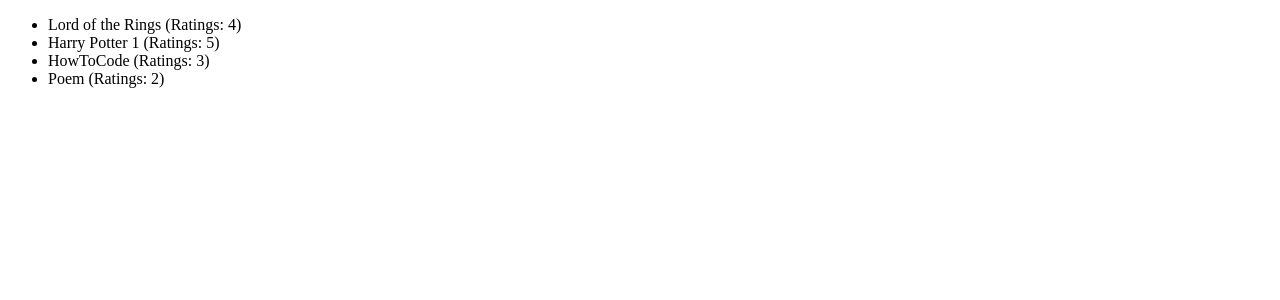
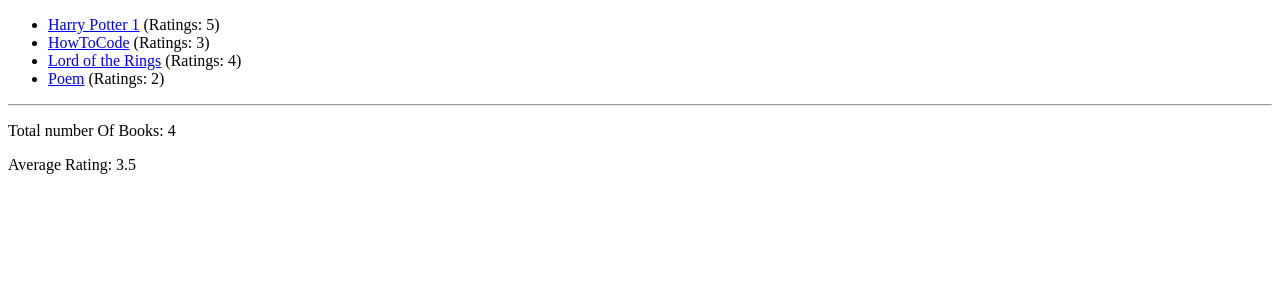
Before and after one commit to adity418/adity4181, a Django app: page / in a window 1280 px wide. Shown: the top 300 px of the page. Run offline with Django 5.2, Linux system fonts and the light colour scheme; data comes from the database, SQL or seed files in the repository; both versions use the stored data as it was after the commit.

Commit message:
Add aggregate function

```diff
--- a/book_store/book_outlet/models.py
+++ b/book_store/book_outlet/models.py
@@ -1,13 +1,25 @@
 from django.db import models
 from django.core.validators import MinValueValidator, MaxValueValidator
+from django.urls import reverse
+from django.core import validators
+from django.utils.text import slugify
 
 # Create your models here.
 class Book(models.Model):
     title = models.CharField(max_length=50)
     rating = models.IntegerField(
-        validators=[MinValueValidator(1), MaxValueValidator(5)])
+            validators=[MinValueValidator(1), MaxValueValidator(5)])
     author = models.CharField(blank=True, max_length=100)
     is_bestselling = models.BooleanField(default=False)
+    slug = models.SlugField(default="", null=False, db_index=True)
+
+    def get_absolute_url(self):
+        return reverse("book-detail", args=[self.slug])
+
+    def save(self, *args, **kwargs):
+        self.slug = slugify(self.title)
+        super().save(*args, **kwargs)
+
 
     def __str__(self):
         return f"{self.title} ({self.rating})"
--- a/book_store/book_outlet/templates/book_outlet/base.html
+++ b/book_store/book_outlet/templates/book_outlet/base.html
@@ -3,7 +3,7 @@
 <head>
     <meta charset="UTF-8">
     <meta name="viewport" content="width=device-width, initial-scale=1.0">
-    <title>{% block title%}{% endblock %}</title>
+    <title>{% block title %}{% endblock %}</title>
 </head>
 <body>
     {% block content %}
--- a/book_store/book_outlet/templates/book_outlet/index.html
+++ b/book_store/book_outlet/templates/book_outlet/index.html
@@ -7,7 +7,12 @@
 {% block content %}
     <ul>
         {% for book in books %}
-            <li>{{ book.title }} (Ratings: {{ book.rating }})</li>
+            <li><a href="{{ book.get_absolute_url }}">{{ book.title }}</a> (Ratings: {{ book.rating }})</li>
         {% endfor  %}
     </ul>
+
+    <hr>
+
+    <p>Total number Of Books: {{ total_number_of_books }}</p>
+    <p>Average Rating: {{ average_rating.rating__avg }}</p>
 {% endblock %}
--- a/book_store/book_outlet/urls.py
+++ b/book_store/book_outlet/urls.py
@@ -3,4 +3,5 @@ from . import views
 
 urlpatterns = [
     path("", views.index),
+    path("<slug:slug>", views.book_detail, name="book-detail")
 ]
--- a/book_store/book_outlet/views.py
+++ b/book_store/book_outlet/views.py
@@ -1,19 +1,30 @@
-from django.shortcuts import render
+from django.shortcuts import get_object_or_404,render
 from .models import Book
+from django.http import Http404
+from django.db.models import Avg
 
 # Create your views here.
 
 def index(request):
-    books = Book.objects.all()
+    books = Book.objects.all().order_by("title")  # if - is added it gives in desending order
+    num_books = books.count()
+    avg_rating = books.aggregate(Avg("rating")) # rating__avg, rating__min
+
     return render(request, "book_outlet/index.html", {
-        "books": books
+        "books": books,
+        "total_number_of_books": num_books,
+        "average_rating": avg_rating,
     })
 
-def book_detail(request, id):
-    book = Book.objects.get(pk=id)
+def book_detail(request, slug):
+    # try:
+    #     book = Book.objects.get(pk=id)
+    # except:
+    #     raise Http404()
+    book = get_object_or_404(Book, slug=slug)
     return render(request, "book_outlet/book_detail.html", {
-        "title",
-        "author",
-        "rating",
-        "is_bestseller"
+        "title": book.title,
+        "author": book.author,
+        "rating": book.rating,
+        "is_bestseller": book.is_bestselling,
     })
```
Also changed, not shown: book_store/book_outlet/migrations/0003_book_slug.py (added), book_store/db.sqlite3.
